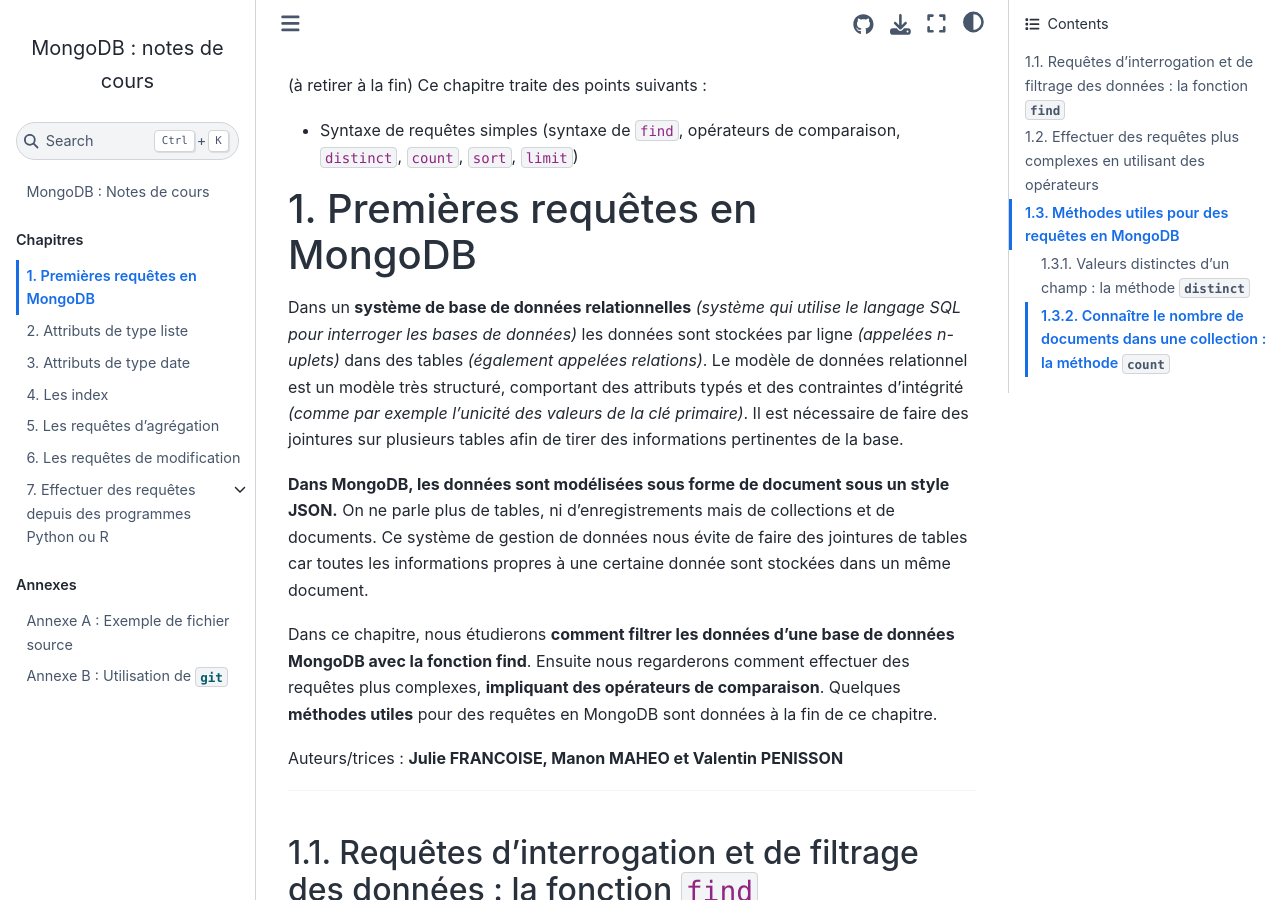
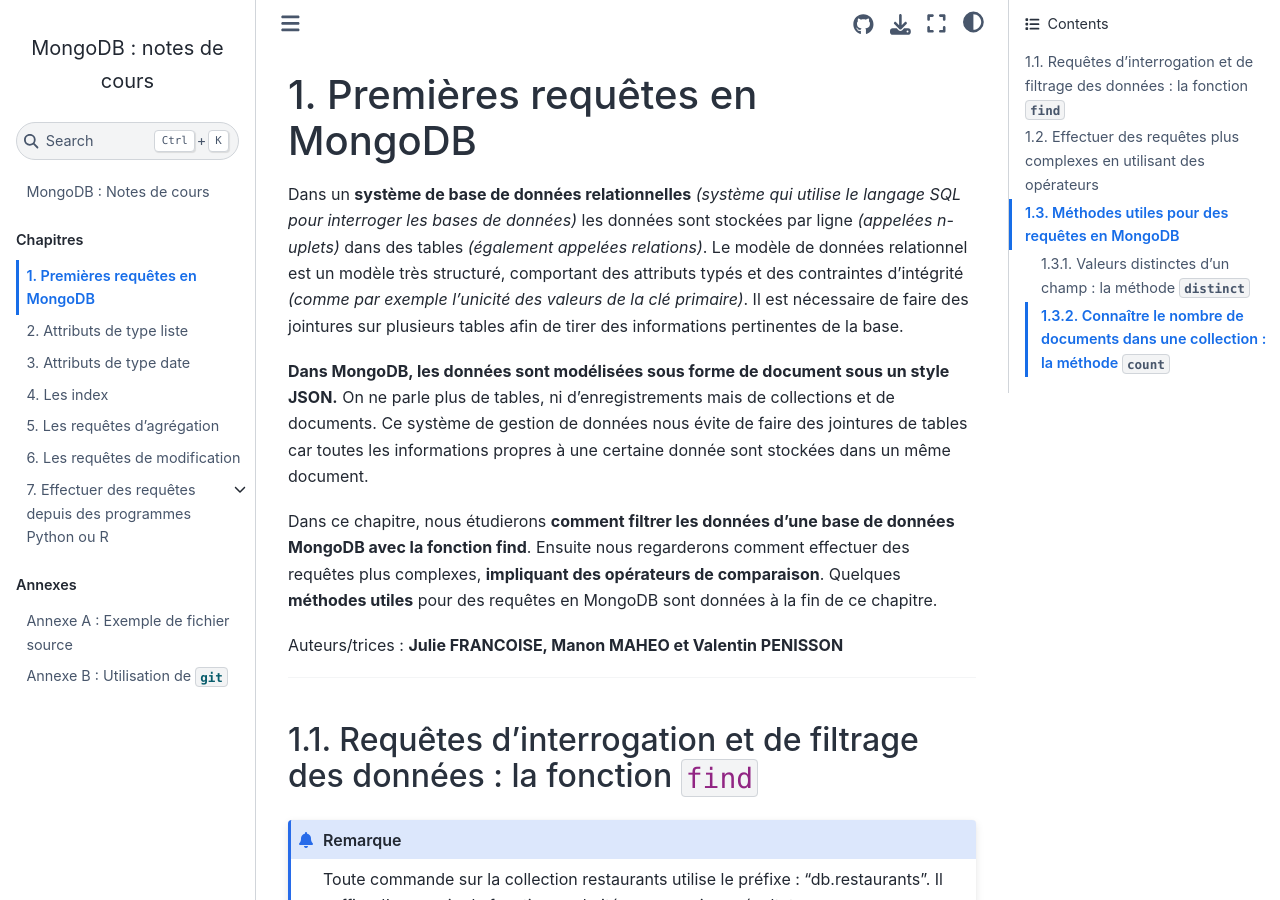
Before and after one commit to rtavenar/mongo_book, a Jupyter Book: the page built from content/01_find.md, in a window 1280 px wide and 900 px high. Built offline with Jupyter Book 1.0.4 settings and Sphinx 7.4.7 and the Sphinx Book theme 1.1.4, drawn with Linux system fonts in a browser that asks for light colours.

Commit message:
Update 01_find.md

```diff
--- a/content/01_find.md
+++ b/content/01_find.md
@@ -12,10 +12,6 @@
   language: ''
   name: imongo
 ---
-
-(à retirer à la fin)
-Ce chapitre traite des points suivants :
-* Syntaxe de requêtes simples (syntaxe de `find`, opérateurs de comparaison, `distinct`, `count`, `sort`, `limit`)
 
 # Premières requêtes en MongoDB
 
```
Also changed, not shown: other parts of content/01_find.md (+4 -0 lines).
